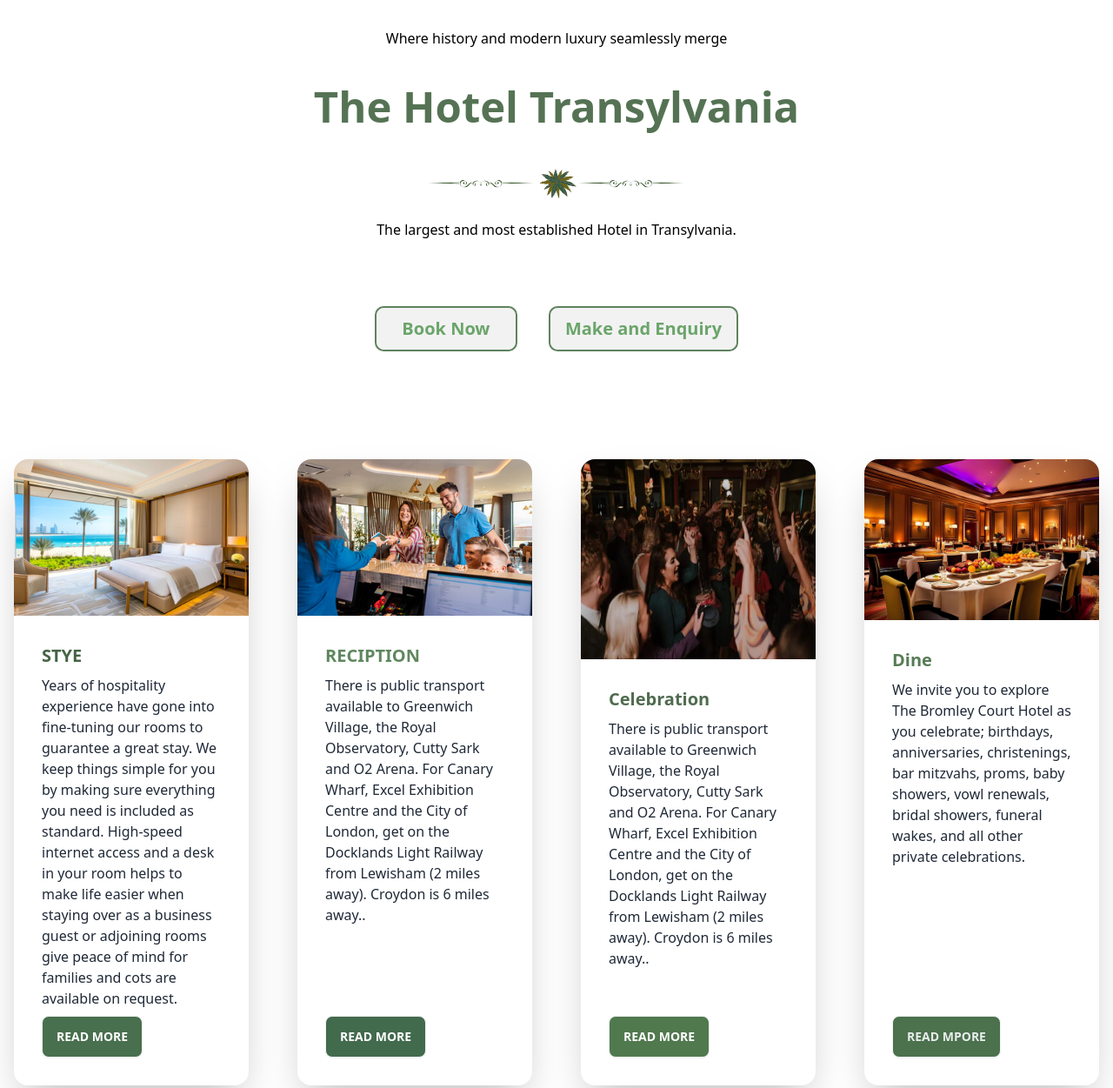
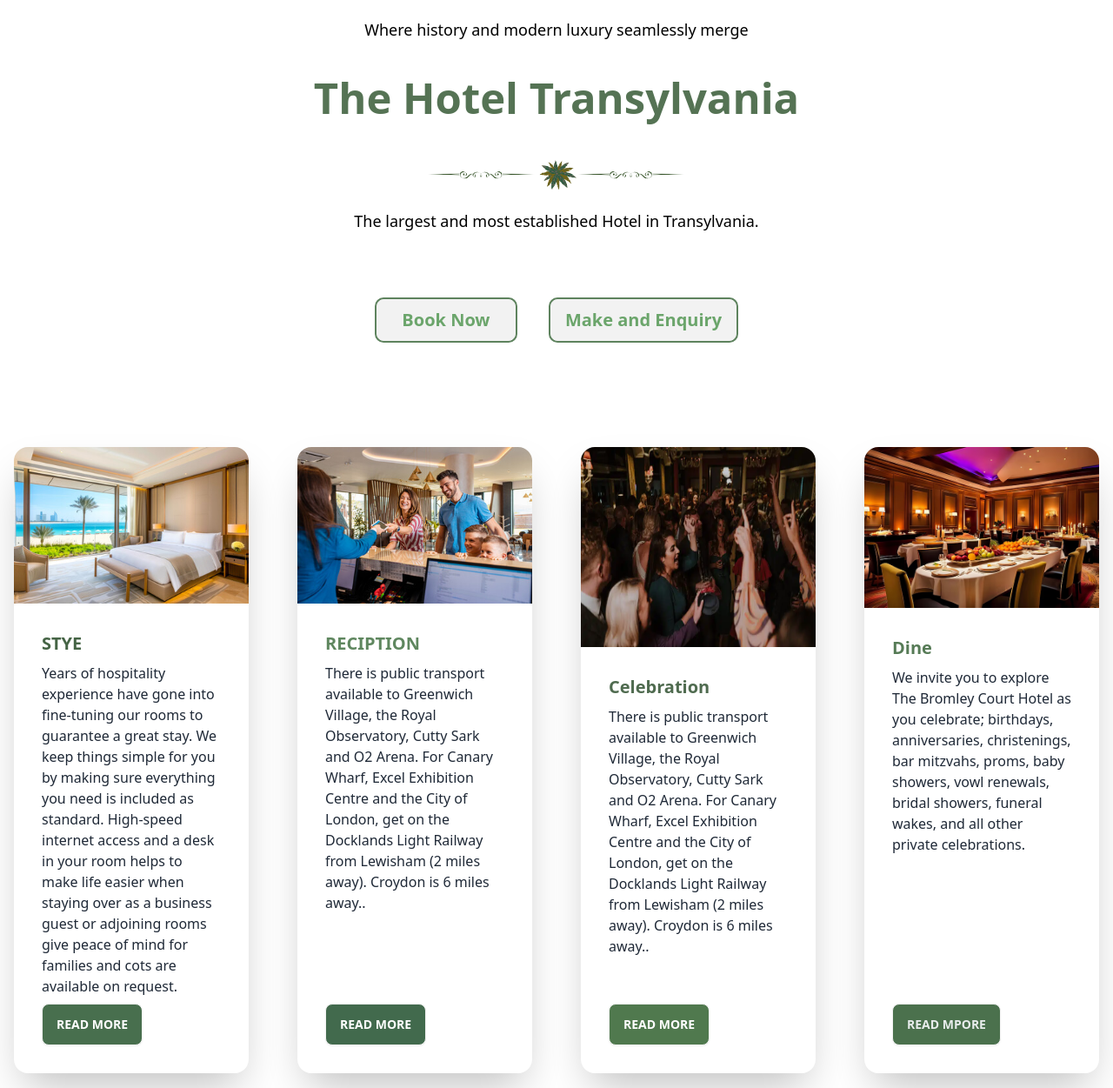
Before and after one commit to ashrafi900/UNIQUE-PROJECT, a plain HTML site: page index.html in a window 1280 px wide. Shown: the part 952-2203 px from the top of the page at 87% size. Drawn offline with nearby package versions, Linux system fonts and the light colour scheme; files that its build step writes are made by us from their sources.

Commit message:
uniqe project

```diff
--- a/index.html
+++ b/index.html
@@ -328,16 +328,16 @@
 
 
 
-<section class=" !justify-content align-items-center mt-[30px] md:h-[430px] bg-white ">
+<section class=" !justify-content align-items-center mt-[20px] md:h-[430px] bg-white ">
   <div class=" flex-wrap md:flex-nowrap" >
-    <p class="text-[black] md:text-[16px] leading-[20px] mx-[auto] font-medium md:w-[600px] text-center " >Where history and modern luxury seamlessly merge</p>
+    <p class="text-[black] md:text-[18px] leading-[20px] mx-[auto] font-medium md:w-[600px] text-center " >Where history and modern luxury seamlessly merge</p>
       <h2 class="text-[hsl(118,16%,39%)] md:text-[49px] font-bold leading-[32px] mx-[auto] md:w-[900px] text-center p-7
        flex-wrap md:flex-nowrap  mt-6">  The Hotel Transylvania  </h2>
        <div class="flex justify-center  md:mx-[0auto]" >
         <img class=" flex justify-center  mx-[0auto] mt-6 md:w-[300px]  md:h-10 object-cover " src="./image/icon.png" alt="">
       </div>
 
-      <p class="text-[black]  md:text-[16px] leading-[20px] mx-[auto] font-medium md:w-[700px] text-center mt-6 ">The largest and most
+      <p class="text-[black]  md:text-[18px] leading-[20px] mx-[auto] font-medium md:w-[700px] text-center mt-6 ">The largest and most
         established Hotel
         in Transylvania.</p>
         <div class="flex flex-wrap md:flex-nowrap justify-center gap-10 mt-20">
@@ -354,7 +354,7 @@
 
  </div>
 </section>
-  <section class="mt-3 ">
+  <section class="mt-2 ">
 
 
 
```
Also changed, not shown: 1 other file.
